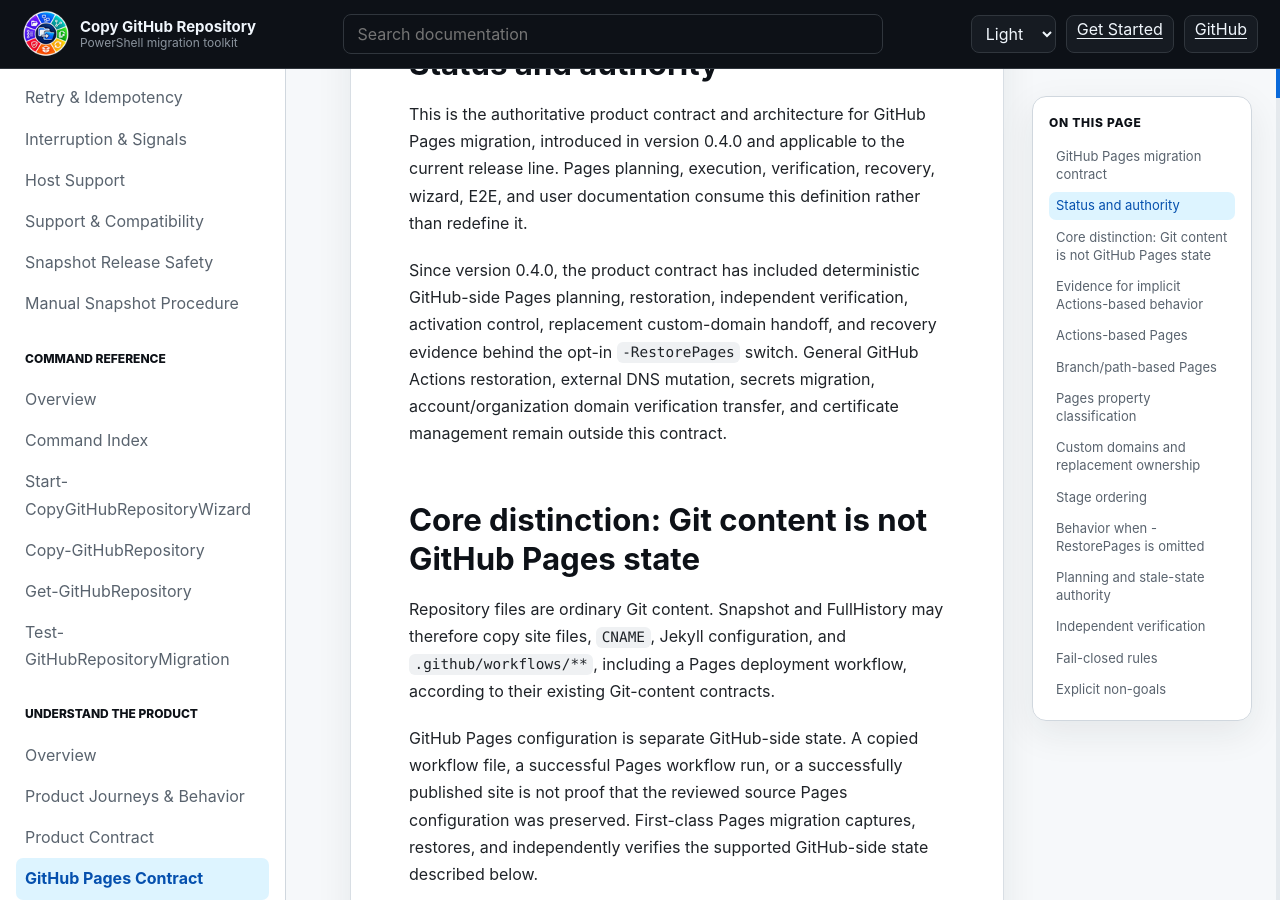
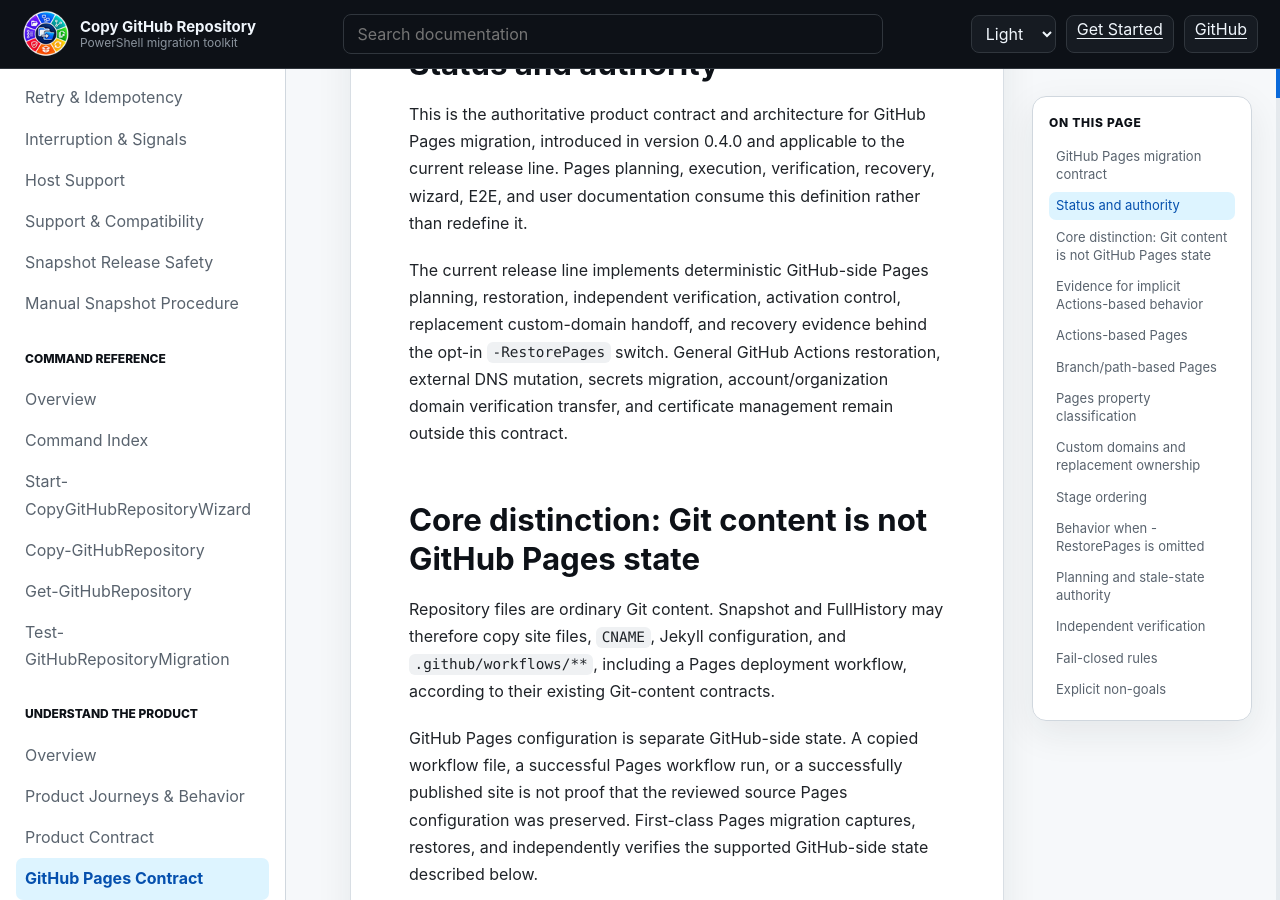
Before and after one commit to infoconex/copy-github-repo, a Jekyll site: the page built from docs/product/github-pages-migration-contract.md, in a window 1280 px wide and 900 px high, scrolled down 307 px. Built offline with Jekyll 4.4.1, drawn with Linux system fonts in a browser that asks for light colours.

Commit message:
docs(pages): retain present-tense implementation contract for current releases (#179)

```diff
--- a/docs/product/github-pages-migration-contract.md
+++ b/docs/product/github-pages-migration-contract.md
@@ -9,7 +9,7 @@ description: "Normative contract and architecture for GitHub Pages migration, im
 
 This is the authoritative product contract and architecture for GitHub Pages migration, introduced in version 0.4.0 and applicable to the current release line. Pages planning, execution, verification, recovery, wizard, E2E, and user documentation consume this definition rather than redefine it.
 
-Since version 0.4.0, the product contract has included deterministic GitHub-side Pages planning, restoration, independent verification, activation control, replacement custom-domain handoff, and recovery evidence behind the opt-in `-RestorePages` switch. General GitHub Actions restoration, external DNS mutation, secrets migration, account/organization domain verification transfer, and certificate management remain outside this contract.
+The current release line implements deterministic GitHub-side Pages planning, restoration, independent verification, activation control, replacement custom-domain handoff, and recovery evidence behind the opt-in `-RestorePages` switch. General GitHub Actions restoration, external DNS mutation, secrets migration, account/organization domain verification transfer, and certificate management remain outside this contract.
 
 ## Core distinction: Git content is not GitHub Pages state
 
```
